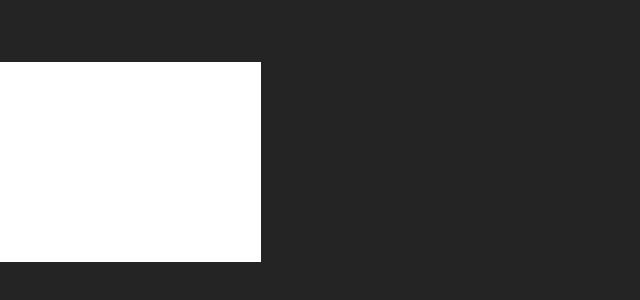
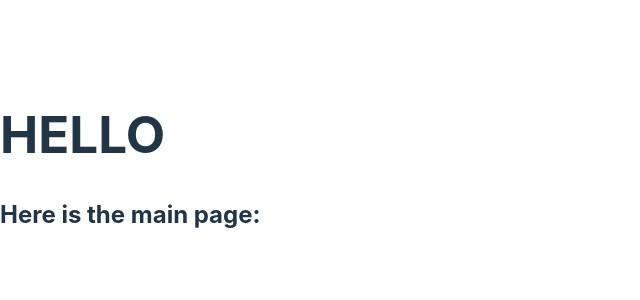
Before and after one commit to georgetsai2028/Budgeting-App, a React (Vite) app: page /user-dashboard in a window 1280 px wide. Shown: the part 238-538 px from the top of the page, without its empty margins (0-640 px from the left). Built offline with nearby package versions, Linux system fonts and the light colour scheme.

Commit message:
Revert "testing grid in react"
This reverts commit 6bee464d6f9440c12ce15d4bccf98bfb26a0c6dc.

```diff
--- a/src/pages/UserDashboard.css
+++ /dev/null
@@ -1,26 +0,0 @@
-body, html{
-    margin: 0;
-    height: 100%;
-}
-:root{
-    font-family: Inter, system-ui, Avenir, Helvetica, Arial, sans-serif;
-  line-height: 1.5;
-  font-weight: 400;
-
-  color-scheme: light dark;
-  color: rgba(255, 255, 255, 0.87);
-  background-color: #242424;
-
-  font-synthesis: none;
-  text-rendering: optimizeLegibility;
-  -webkit-font-smoothing: antialiased;
-  -moz-osx-font-smoothing: grayscale;
-}
-
-.gridContainer{
-    display: grid;
-    background-color: white;
-}
-.gridContainer:nth-child(){
-    border: 1px solid pink;
-}
--- a/src/pages/UserDashboard.jsx
+++ b/src/pages/UserDashboard.jsx
@@ -1,22 +1,12 @@
-import { useState } from "react";
-import './UserDashboard.css';
+
+
 export function UserDashboard() {
-
 
     return (
 
         <>
-        <div className="gridContainer">
-        <div>
-        <h1>HE </h1>
-        </div>
-
-        <div>
+        <h1>HELLO </h1>
         <h2> Here is the main page: </h2>
-        </div>
-
-        </div>
-
         </>
     );
 
```
